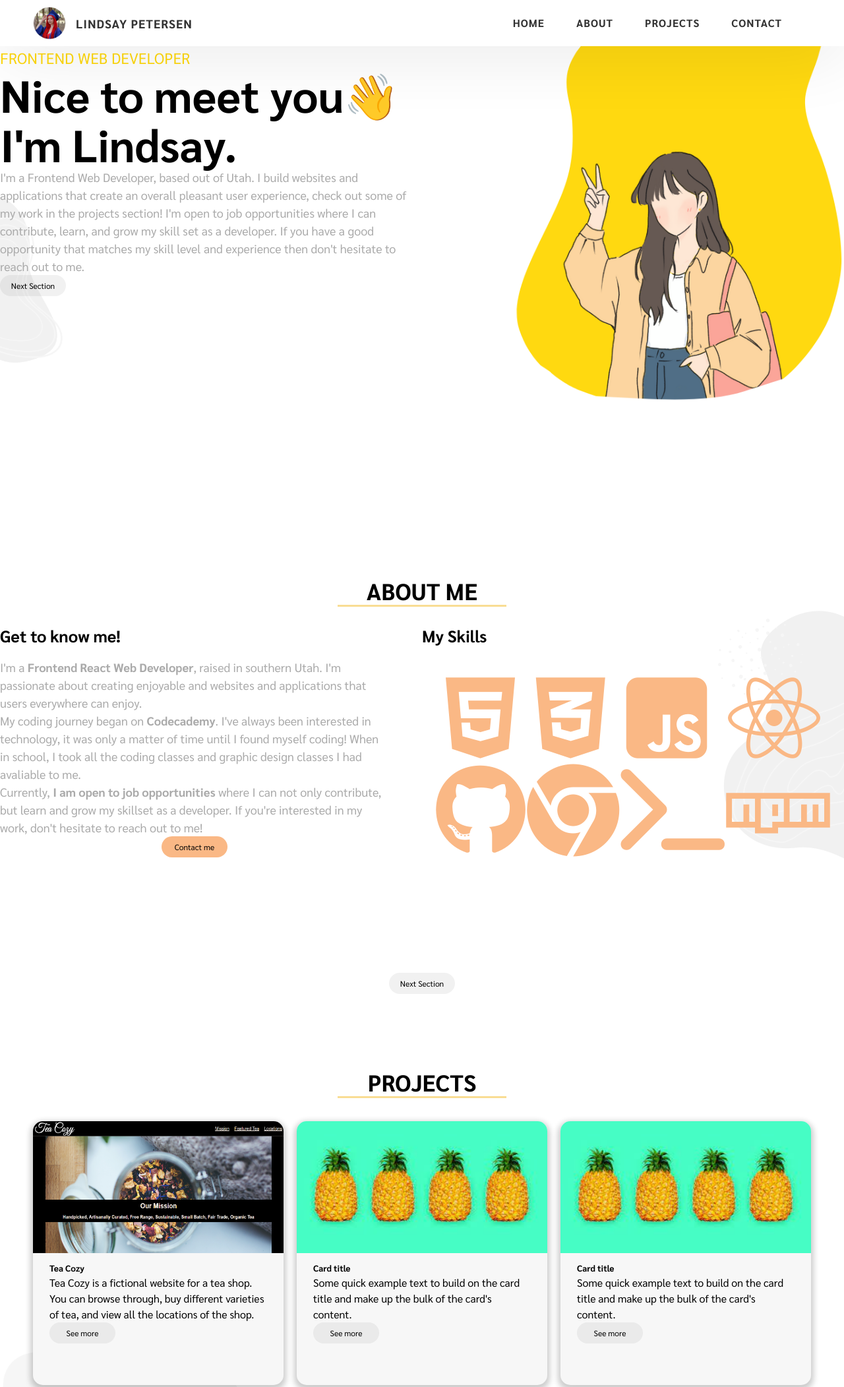
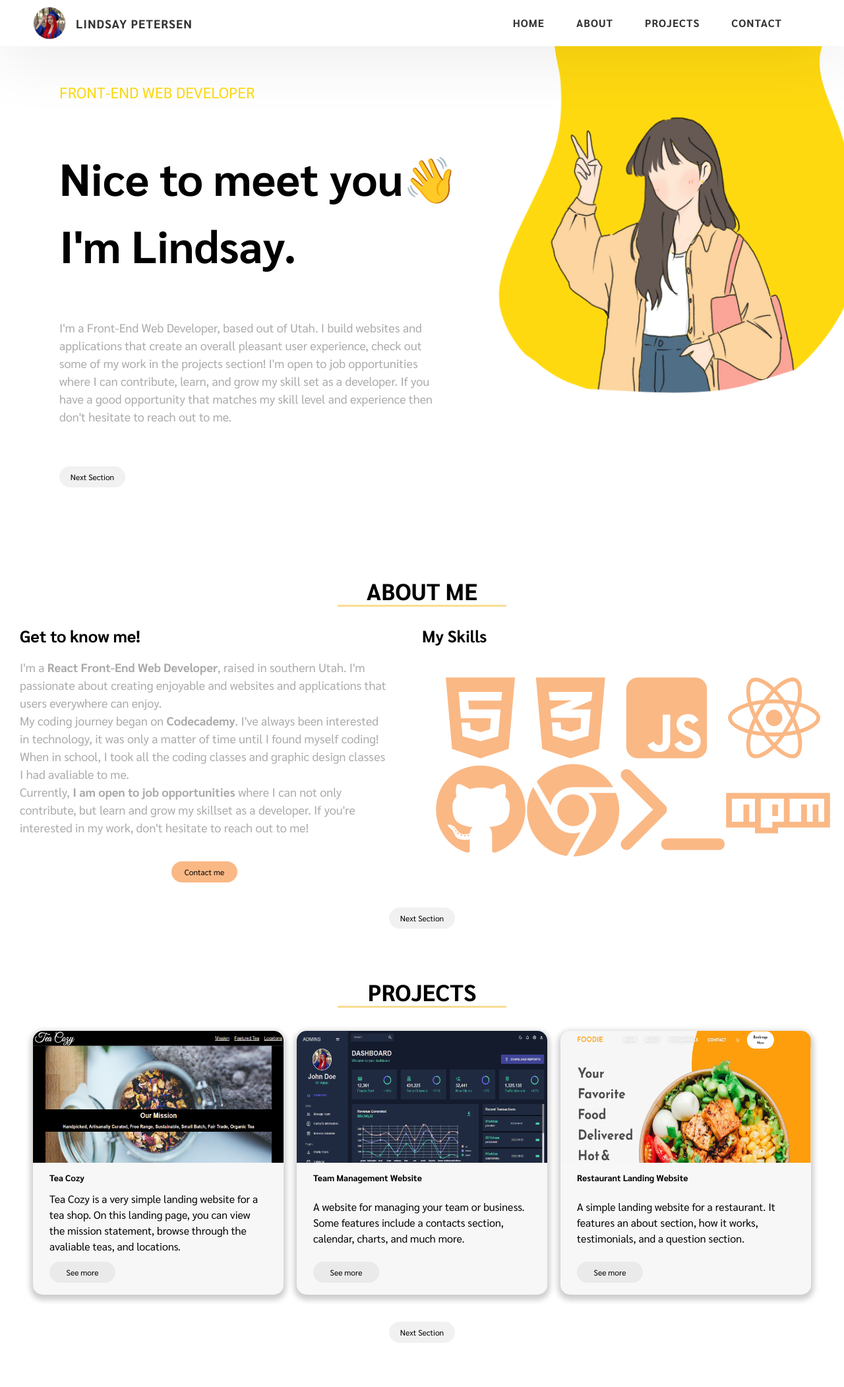
Before and after one commit to lindsayepetersen/lindsayepetersen.github.io, a plain HTML site: page index.html in a window 1280 px wide. Shown: the top 2103 px of the page at 66% size. Drawn offline with Linux system fonts and the light colour scheme.

Commit message:
fixed position issues

```diff
--- a/index.html
+++ b/index.html
@@ -48,14 +48,13 @@
   <!-- HOME PAGE SECTION-->
   <a id="home"></a>
   <main class="main-container">
-    <img src="yellow-blobs4.png" class="img-4" alt="Yellow blob">
-      <p class="top-left">Frontend Web Developer</p>
+
+      <p class="top-left">Front-End Web Developer</p>
       <h2 class="intro">Nice to meet you&#128075 I'm <span>Lindsay.</span></h2>
-      <p class="intro-p">I'm a Frontend Web Developer, based out of Utah. I build websites and applications that create an overall pleasant user experience, check out some of my work in the projects section! I'm open to job opportunities where I can contribute, learn, and grow my skill set as a developer. If you have a good opportunity that matches my skill level and experience then don't hesitate to reach out to me.</p>
+      <p class="intro-p">I'm a Front-End Web Developer, based out of Utah. I build websites and applications that create an overall pleasant user experience, check out some of my work in the projects section! I'm open to job opportunities where I can contribute, learn, and grow my skill set as a developer. If you have a good opportunity that matches my skill level and experience then don't hesitate to reach out to me.</p>
       <div class="button-container"><a class="intro-p button" href="#about">Next Section</a></div>
   </main>
   <!-- ----------------------------------- -->
-
 
 
   <!-- ABOUT ME SECTION? -->
@@ -66,7 +65,7 @@
     <div class="parent-container">
       <div class="container1">
         <h3 class="about-h3">Get to know me!</h3>
-        <p class="about-p">I'm a <span>Frontend React Web Developer</span>, raised in southern Utah. I'm passionate about creating enjoyable and websites and applications that users everywhere can enjoy.</p>
+        <p class="about-p">I'm a <span>React Front-End Web Developer</span>, raised in southern Utah. I'm passionate about creating enjoyable and websites and applications that users everywhere can enjoy.</p>
         <p class="about-p">My coding journey began on <span>Codecademy</span>. I've always been interested in technology, it was only a matter of time until I found myself coding! When in school, I took all the coding classes and graphic design classes I had avaliable to me.</p>
         <p class="about-p">Currently, <span>I am open to job opportunities</span> where I can not only contribute, but learn and grow my skillset as a developer. If you're interested in my work, don't hesitate to reach out to me!</p>
 
@@ -105,29 +104,29 @@
           <img class="card-img-top tea-cozy" src="tea-cozy preview screenshot.png" alt="Card image cap">
           <div class="card-content-container">
             <h5 class="card-title">Tea Cozy</h5>
-            <p class="card-text">Tea Cozy is a fictional website for a tea shop. You can browse through, buy different varieties of tea, and view all the locations of the shop.</p>
+            <p class="card-text">Tea Cozy is a very simple landing website for a tea shop. On this landing page, you can view the mission statement, browse through the avaliable teas, and locations.</p>
             <a href="#" class="btn btn-primary button">See more</a>
           </div>
         </div>
       </div>
 
       <div class="card">
-        <div class="container">
-          <img class="card-img-top tea-cozy" src="exampleimg.jpg" alt="Card image cap">
+        <!-- <div class="container"> -->
+          <img class="card-img-top tea-cozy" src="admin-dash-app-preview.png" alt="Card image cap">
           <div class="card-content-container">
-            <h5 class="card-title">Card title</h5>
-            <p class="card-text">Some quick example text to build on the card title and make up the bulk of the card's content.</p>
+            <h5 class="card-title">Team Management Website</h5>
+            <p class="card-text">A website for managing your team or business. Some features include a contacts section, calendar, charts, and much more.</p>
             <a href="#" class="btn btn-primary button">See more</a>
           </div>
-        </div>
+        <!-- </div> -->
       </div>
 
       <div class="card">
         <div class="container">
-          <img class="card-img-top" src="exampleimg.jpg" alt="Card image cap">
+          <img class="card-img-top" src="restaurant-website-preview.png" alt="Card image cap">
           <div class="card-content-container">
-            <h5 class="card-title">Card title</h5>
-            <p class="card-text">Some quick example text to build on the card title and make up the bulk of the card's content.</p>
+            <h5 class="card-title">Restaurant Landing Website</h5>
+            <p class="card-text">A simple landing website for a restaurant. It features an about section, how it works, testimonials, and a question section.</p>
             <a href="#" class="btn btn-primary button">See more</a>
           </div>
         </div>
--- a/style.css
+++ b/style.css
@@ -106,7 +106,6 @@ li {
 
   display: inline-block;
   position: relative;
-  /* color: #0087ca; */
 }
 
 .header-link::after {
@@ -132,20 +131,17 @@ li {
 
 /*-------------------- HOME PAGE SECTION  --------------------*/
 .main-container {
-  padding-top: 70px;
   display: flex;
-  flex: 1;
   flex-direction: column;
   height: 100vh;
   width: 100%;
-  position: relative;
-  color: black;
-  top: 0;
-  z-index: 9;
-  background-image: url(./5b.png);
-  background-size: 290px;
+  background-image: url(./yellow-blobs4.png);
+  background-size: cover;
+  background-position: 80%;
   background-repeat: no-repeat;
-  background-position: -15% 55%;
+  justify-content: space-evenly;
+  padding-top: 20px;
+  padding-left: 90px;
 }
 
 .top-left {
@@ -153,6 +149,7 @@ li {
   color: #ffd910;
   font-size: 23px;
   text-transform: uppercase;
+  margin-top: 40px;
 }
 
 .img-4 {
@@ -162,11 +159,9 @@ li {
 }
 
 .intro {
-  text-align: left;
   z-index: 5;
   width: 55%;
   font-size: 68px;
-  line-height: 75px;
 }
 
 .intro-p {
@@ -180,7 +175,6 @@ li {
   display: flex;
   justify-content: center;
   align-items: center;
-  top: 520px;
   width: 100px;
   height: 32px;
   text-decoration: none;
@@ -207,16 +201,10 @@ li {
   display: flex;
   flex-wrap: wrap;
   max-width: 1400px;
-  margin-top: 0;
   margin-left: 0;
   height: 100%;
   width: 100%;
   margin-top: 70px;
-
-  background-image: url(./6b.png);
-  background-size: 500px;
-  background-repeat: no-repeat;
-  background-position: 100% 10%;
 }
 
 .about-h2 {
@@ -227,10 +215,8 @@ li {
   width: 100%;
   font-size: 35px;
   font-weight: 700;
-  margin-bottom: 10px;
   position: relative;
   margin-bottom: 25px;
-  font-size: 35px;
   text-transform: uppercase;
   z-index: 20;
 }
@@ -247,21 +233,24 @@ li {
 
 .parent-container {
   display: flex;
-  flex-wrap: wrap;
-  flex-direction: column;
+  flex-direction: row;
   width: 100%;
-  height: 530px;
   align-content: space-between;
+  z-index: 10;
+  justify-content: space-around;
+  align-items: flex-start;
 }
 
 .container1 {
   flex: 1;
   padding-right: 50px;
+  padding-left: 30px;
   width: 50%;
 }
 
 .container2 {
   width: 50%;
+  z-index: 10;
 }
 
 .about-h3 {
@@ -311,8 +300,6 @@ span {
 .skills {
   display: flex;
   justify-content: center;
-  /* align-items: self-end; */
-  /* height: 100px; */
   width: 100%;
   font-size: 35px;
   align-items: flex-start;
@@ -320,7 +307,6 @@ span {
   font-size: 35px;
   font-weight: 700;
   margin-bottom: 10px;
-  /* border-bottom: 3px solid #f9dd94; */
   position: relative;
   margin-bottom: 35px;
 }
@@ -355,10 +341,11 @@ i:hover {
 
 .skill-btn-container {
   display: flex;
-  justify-content: center;
-  align-items: top;
+  justify-content: flex-end;
+  flex-direction: column;
   height: 70px;
   width: 100%;
+  align-items: center;
 }
 /* ----------------------------------------------- */
 
@@ -372,11 +359,6 @@ i:hover {
   width: 100%;
   height: 100%;
   margin-top: 70px;
-
-  background-image: url(./2b.png);
-  background-size: 400px;
-  background-repeat: no-repeat;
-  background-position: 0% 190%;
 }
 
 .projects {
@@ -446,17 +428,17 @@ i:hover {
 }
 
 .container {
-  /* padding: 2px 16px; */
   height: auto;
 }
 
 .card-content-container {
   display: flex;
   flex-direction: column;
+  justify-content: space-between;
   padding-top: 10px;
   padding-left: 25px;
   padding-right: 25px;
-  height: 100%;
+  height: 180px;
   width: 100%;
   font-size: 16px;
 }
@@ -487,14 +469,9 @@ i:hover {
   display: flex;
   flex-wrap: wrap;
   max-width: 1400px;
-  margin: 0 auto;
   height: 100%;
   width: 100%;
-  background-image: url(./2b.png);
-  background-size: 400px;
-  background-repeat: no-repeat;
-  background-position: 0% -74%;
-  margin-top: 70;
+  padding-top: 50px;
 }
 
 .contact-link-container {
@@ -542,8 +519,6 @@ i:hover {
   padding-top: 5px;
   margin-top: 25px;
 }
-
-
 
 /*--------------------- FORM SECTION ---------------------*/
 .formcarry-container * {
```
Also changed, not shown: admin-dash-app-preview.png (added), restaurant-website-preview.png (added).
